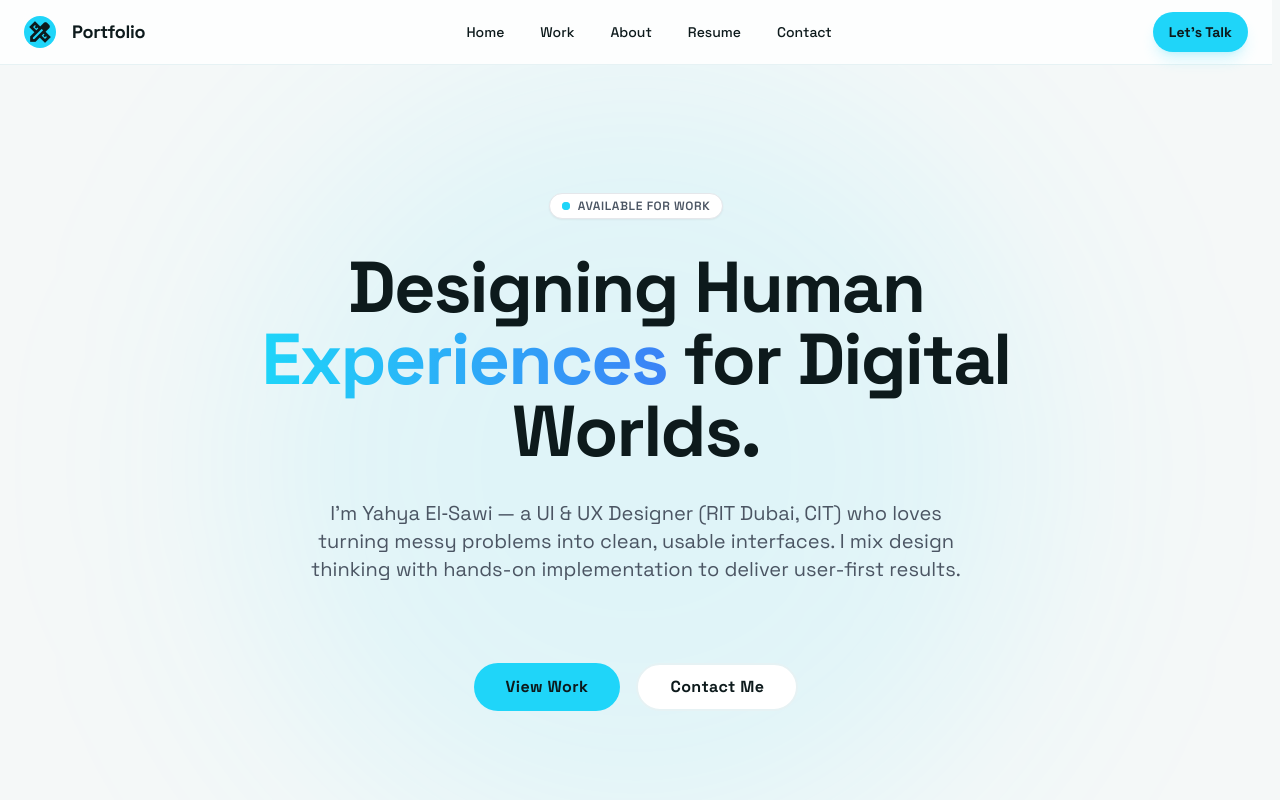
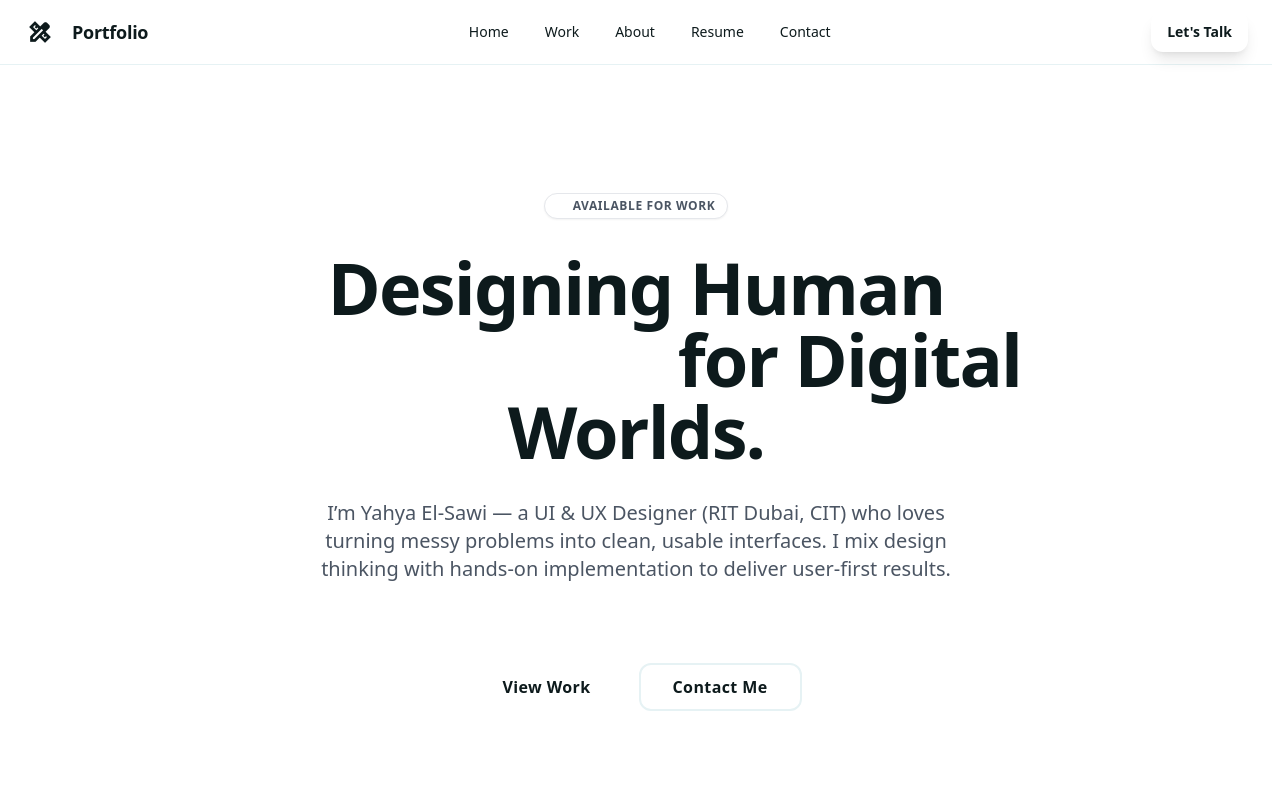
Before and after one commit to Yahyaelsawii/portfolio, a plain HTML site: page index.html in a window 1280 px wide. Shown: the top 800 px of the page. Drawn offline with nearby package versions, Linux system fonts and the light colour scheme.

Commit message:
Remove Tailwind CSS dark mode configuration and theme settings from index.html

```diff
--- a/index.html
+++ b/index.html
@@ -24,22 +24,6 @@
     <!-- Tailwind Config -->
     <script id="tailwind-config">
         tailwind.config = {
-            darkMode: "class",
-            theme: {
-                extend: {
-                    colors: {
-                        "primary": "#1fd5f9",
-                        "background-light": "#f5f8f8",
-                        "background-dark": "#0f1f23",
-                        "surface-light": "#ffffff",
-                        "surface-dark": "#162a2f",
-                    },
-                    fontFamily: {
-                        "display": ["Space Grotesk", "sans-serif"]
-                    },
-                    borderRadius: { "DEFAULT": "0.5rem", "lg": "1rem", "xl": "1.5rem", "full": "9999px" },
-                },
-            },
         }
     </script>
     <link rel="stylesheet" href="assets/css/styles.css" />
```
